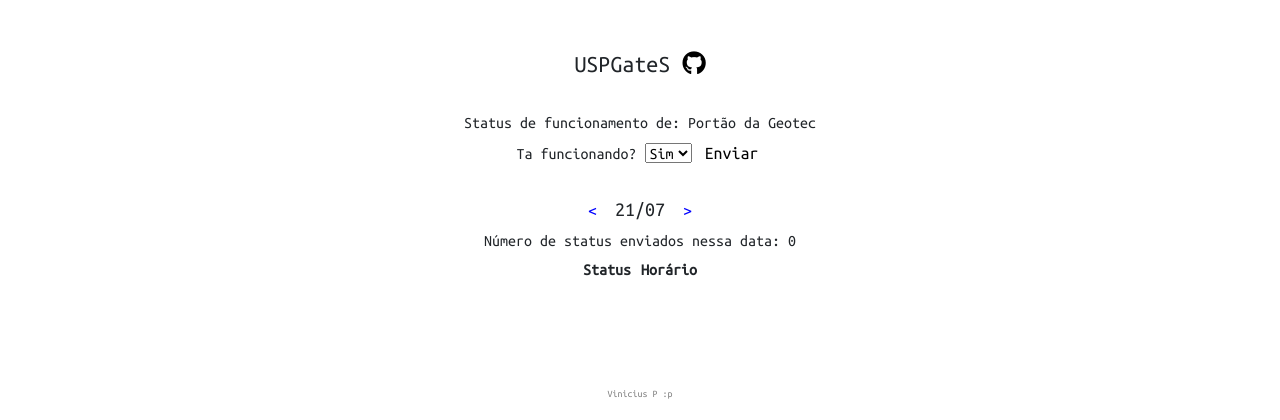
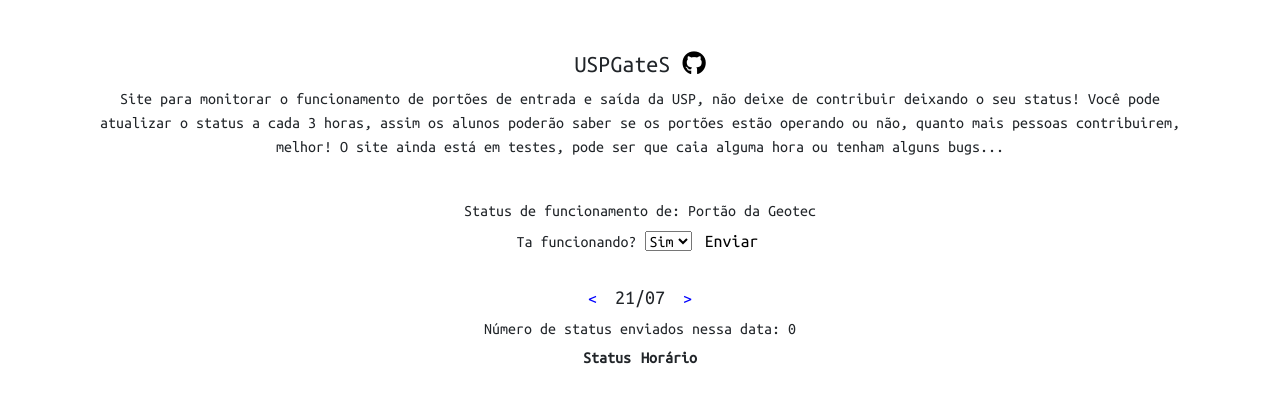
Before and after one commit to viniciuspereiras/uspgates, a Flask app: page / in a window 1280 px wide. Shown: the top 420 px of the page. Run offline with Flask 3, Linux system fonts and the light colour scheme; data that the repository does not hold is empty; some libraries are stand-ins or nearby versions.

Commit message:
Update index.html

```diff
--- a/templates/index.html
+++ b/templates/index.html
@@ -15,6 +15,9 @@
         <h1>
             USPGateS <a href="https://github.com/viniciuspereiras/uspgates" target="_blank" style="text-decoration: none; color: black;" class="link link--dark"><i class="fab fa-github"></i></a></li>
         </h1>
+        <p>
+        Site para monitorar o funcionamento de portões de entrada e saída da USP, não deixe de contribuir deixando o seu status! Você pode atualizar o status a cada 3 horas, assim os alunos poderão saber se os portões estão operando ou não, quanto mais pessoas contribuirem, melhor! O site ainda está em testes, pode ser que caia alguma hora ou tenham alguns bugs...
+        </p>
         <br>
         <p1>Status de funcionamento de: Portão da Geotec</p1>
 
```
